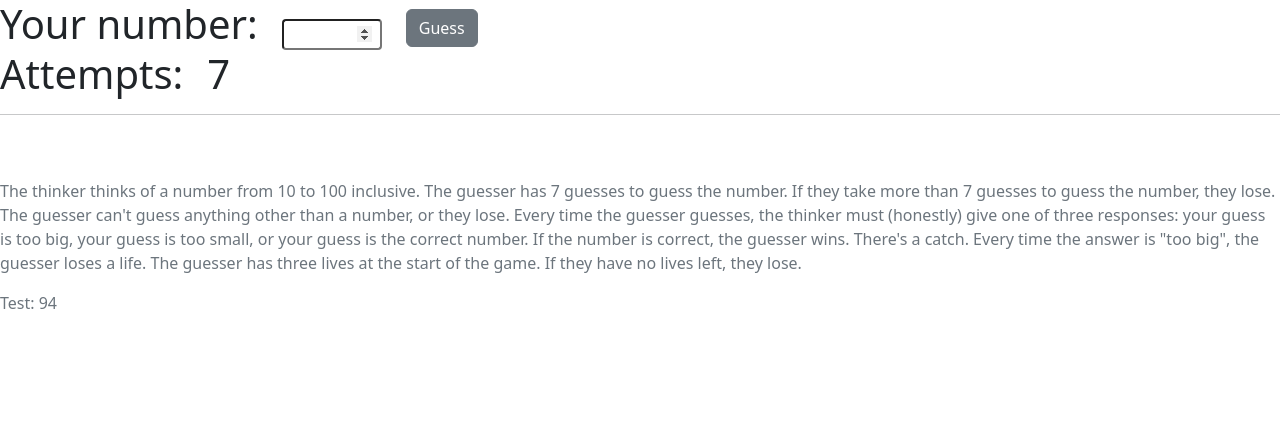
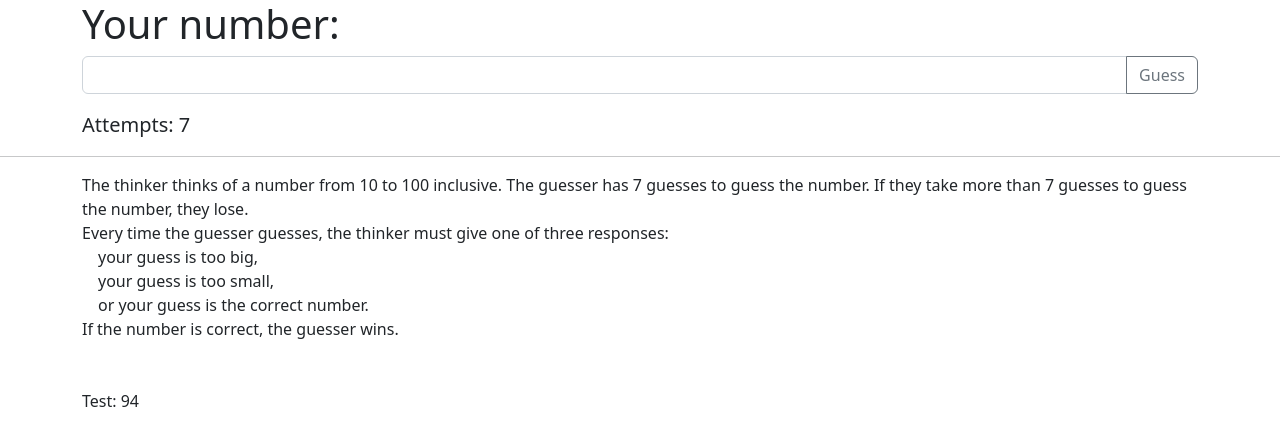
Before and after one commit to igdmedvedev/GuessTheNumber, a plain HTML site: page index.html in a window 1280 px wide. Drawn offline with Linux system fonts and the light colour scheme.

Commit message:
Обновлен дизайн HTML страницы

```diff
--- a/index.html
+++ b/index.html
@@ -9,43 +9,41 @@
 <body>
 <header></header>
 <main>
-    <h1>
-        <form class="form-inline" id="form">
-            <div class="row">
+    <form class="form-inline" id="form">
+        <div class="container">
+            <h1 class="mt-0">
                 <span class="col-sm-auto">
-                    <label for="input-num">Your number:</label>
+                    <label for="input-num" class="col-sm-auto">Your number:</label>
                 </span>
-                <span class="col-sm-auto">
-                    <input type="number" id="input-num" class="form-control-sm" required>
-                </span>
-                <span class="col-sm-auto">
-                    <button class="btn btn-secondary" id="btn">Guess</button>
-                </span>
+            </h1>
+            <div class="input-group mb-3">
+                <input type="number" id="input-num" class="form-control" required>
+                <button class="btn btn-outline-secondary" id="btn">Guess</button>
             </div>
-            <div class="row">
-                <span class="col-sm-auto">Attempts:</span>
-                <span class="col-sm-auto" id="attempts"></span>
-            </div>
-        </form>
-        <p id="out"></p>
-    </h1>
+            <div class="lead" id="attempts"></div>
+            <p id="out" class="lead"></p>
+        </div>
+    </form>
     <hr>
 </main>
 
-<footer class="text-muted py-5">
-    <p>
-        The thinker thinks of a number from 10 to 100 inclusive.
-        The guesser has 7 guesses to guess the number. If they take more than 7 guesses to guess the number, they lose.
-        The guesser can't guess anything other than a number, or they lose.
-        Every time the guesser guesses, the thinker must (honestly) give one of three responses: your guess is too big,
-        your guess is too small, or your guess is the correct number. If the number is correct, the guesser wins.
-        There's a catch. Every time the answer is "too big", the guesser loses a life. The guesser has three lives at
-        the start of the game. If they have no lives left, they lose.
-    </p>
-    <p>
+<footer class="container">
+    <div>
+        The thinker thinks of a number from <span id="min"></span> to <span id="max"></span> inclusive.
+        The guesser has <span id="attempts1"></span> guesses to guess the number. If they take more than <span id="attempts2"></span> guesses to guess the number, they lose.
+        <div>
+            Every time the guesser guesses, the thinker must give one of three responses:
+        </div>
+        <div class="ms-3">your guess is too big,</div>
+        <div class="ms-3">your guess is too small,</div>
+        <div class="ms-3">or your guess is the correct number.</div>
+        If the number is correct, the guesser wins.
+    </div>
+
+    <div class="mt-5">
         Test:
         <span id="outNum"></span>
-    </p>
+    </div>
 </footer>
 
 </body>
--- a/js/game.js
+++ b/js/game.js
@@ -3,23 +3,22 @@ const prNum = Math.floor(Math.random() * (max - min) + min);
 let attempts = Math.round(Math.log2(max - min + 1));
 let flagWin = false;
 
-document.getElementById('attempts').innerHTML = attempts;
+document.getElementById('attempts').innerHTML = "Attempts: " + attempts;
 
 let inputNum = document.getElementById('input-num');
 inputNum.min = min;
 inputNum.max = max;
+
+let out = document.getElementById('out');
 
 document.getElementById('form').onsubmit = function () {
     if (flagWin) {
         return false;
     }
 
-    let out = document.getElementById('out');
     const num = inputNum.value;
-
     if (attempts > 0) {
-        attempts -= 1
-        document.getElementById('attempts').innerHTML = attempts;
+        document.getElementById('attempts').innerHTML = "Attempts: " + (attempts -= 1);
 
         if (num == prNum) {
             out.innerHTML = "You won!";
@@ -38,3 +37,7 @@ document.getElementById('form').onsubmit = function () {
 }
 
 document.getElementById('outNum').innerHTML = prNum;
+document.getElementById('min').innerHTML = min;
+document.getElementById('max').innerHTML = max;
+document.getElementById('attempts1').innerHTML = attempts;
+document.getElementById('attempts2').innerHTML = attempts;
```
